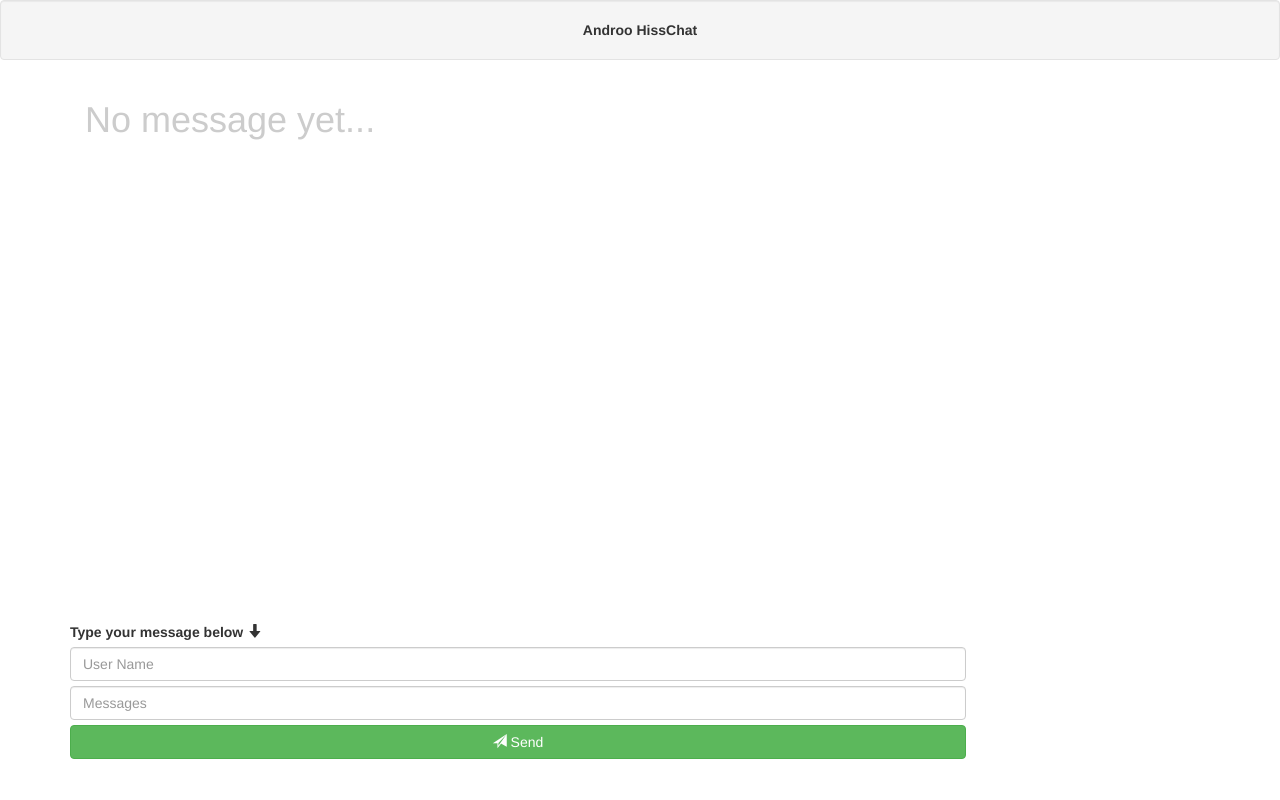
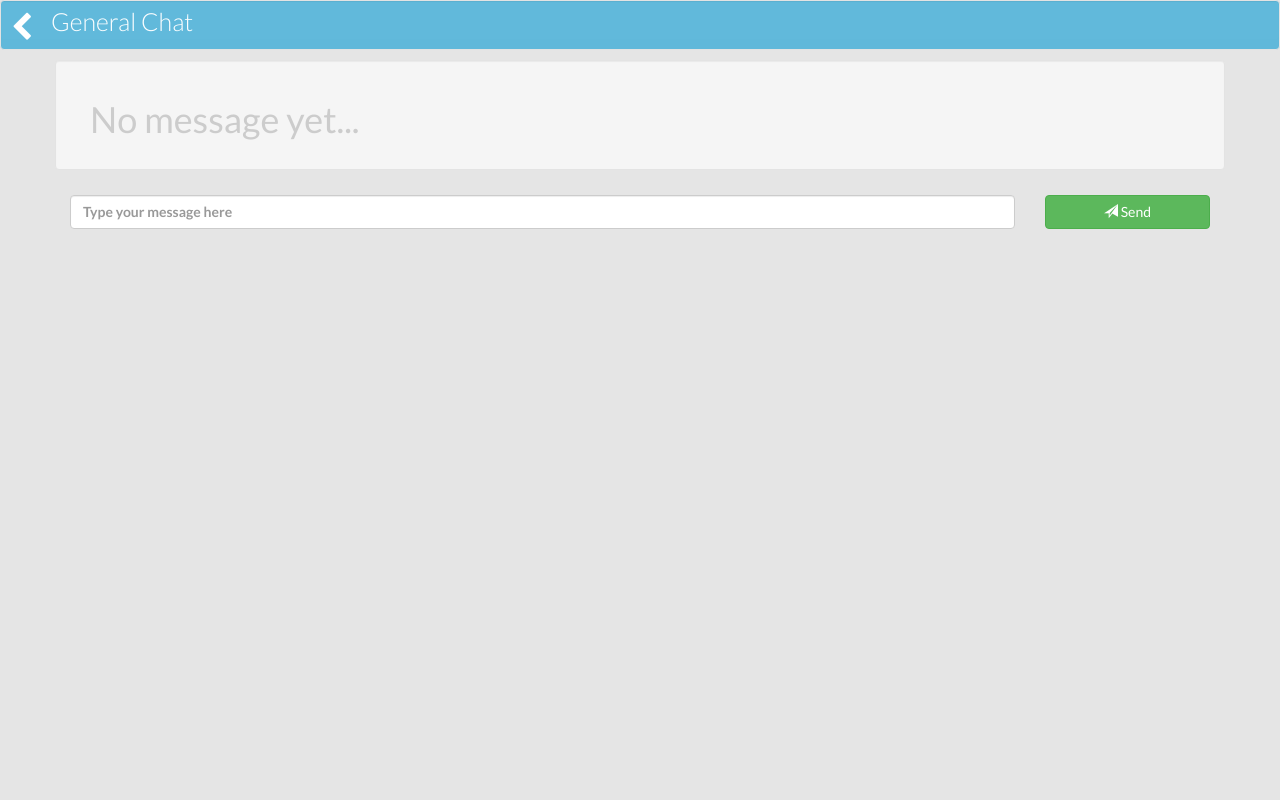
Before and after one commit to imandrewli/App, a Flask app: page / in a window 1280 px wide. Run offline with Flask 2, Linux system fonts and the light colour scheme; some libraries are stand-ins or nearby versions.

Commit message:
general chat wip

```diff
--- a/theapp/static/css/dash.css
+++ b/theapp/static/css/dash.css
@@ -62,7 +62,7 @@ a{
 .name{
     position: absolute;
     top: 3px;
-    left: 110px;
+    left: 50px;
     font-family: 'Lato';
     font-size: 25px;
     font-weight: 300;
--- a/theapp/templates/ChatAppPage.html
+++ b/theapp/templates/ChatAppPage.html
@@ -1,5 +1,6 @@
 <!DOCTYPE html>
 <html lang="en">
+
 <head>
   <meta charset="utf-8">
   <meta http-equiv="X-UA-Compatible" content="IE=edge">
@@ -8,14 +9,20 @@
   <title>Python Chat App Yo</title>
 
   <!-- Bootstrap -->
-  <link rel="stylesheet" href="https://maxcdn.bootstrapcdn.com/bootstrap/3.3.7/css/bootstrap.min.css"
-  integrity="sha384-BVYiiSIFeK1dGmJRAkycuHAHRg32OmUcww7on3RYdg4Va+PmSTsz/K68vbdEjh4u" crossorigin="anonymous">
+  <link rel="stylesheet" href="https://maxcdn.bootstrapcdn.com/bootstrap/3.3.7/css/bootstrap.min.css" integrity="sha384-BVYiiSIFeK1dGmJRAkycuHAHRg32OmUcww7on3RYdg4Va+PmSTsz/K68vbdEjh4u"
+    crossorigin="anonymous">
   <!-- Custom CSS-->
-  <link rel="stylesheet" href="{{ url_for('static', filename='css/style.css') }}">
+  <link rel="stylesheet" href="../static/css/dash.css">
 
   <body>
-  <div class="text-center well"><b>Androo HissChat</b></div>
-    <div class="container">
+    <div class="menu well">
+      <div class="back"><i class="fa fa-chevron-left"></i></div>
+      <div class="name">
+        General Chat
+      </div>
+    </div>
+    <div class="text-center well"><b></div>
+    <div class="container well">
       <div class="col-lg-12">
         <div class="no_message">
           <h1 style='color: #ccc'>No message yet...</h1>
@@ -28,25 +35,41 @@
         <div class="bottom-flex">
         <div class="bottom-flex-start"></div>
             <form action="" method="POST">
-              <b>Type your message below <span class="glyphicon glyphicon-arrow-down"></span></b>
-              <div class="clearfix" style="margin-top: 5px;"></div>
-              <input type="text" class="username form-control" placeholder="User Name">
+                <div class="row">
+                  <div class="col-sm-10">
+                  <div style="padding-top: 5px;"></div>
+                  <input type="text" class="message form-control" placeholder="Type your message here">
+                  </div>
               <div style="padding-top: 5px;"></div>
-              <input type="text" class="message form-control" placeholder="Messages">
-              <div style="padding-top: 5px;"></div>
+              <div class="col-sm-2">
               <button type="submit" class="btn btn-success btn-block"><span class="glyphicon glyphicon-send"></span> Send</button>
+              </div>
+              </div>
             </form>
+
+
+
+
+
+
 
         <div class="bottom-flex-end"></div>
         </div>
       </div>
 
 
+
+
+
+
+
+
+
   <!-- jQuery -->
   <script src="https://code.jquery.com/jquery-3.2.1.js"
       integrity="sha256-DZAnKJ/6XZ9si04Hgrsxu/8s717jcIzLy3oi35EouyE="
       crossorigin="anonymous">
-  </script>
+      </script>
 
   <!-- Latest compiled and minified JavaScript -->
   <script src="https://maxcdn.bootstrapcdn.com/bootstrap/3.3.7/js/bootstrap.min.js" integrity="sha384-Tc5IQib027qvyjSMfHjOMaLkfuWVxZxUPnCJA7l2mCWNIpG9mGCD8wGNIcPD7Txa" crossorigin="anonymous"></script>
```
